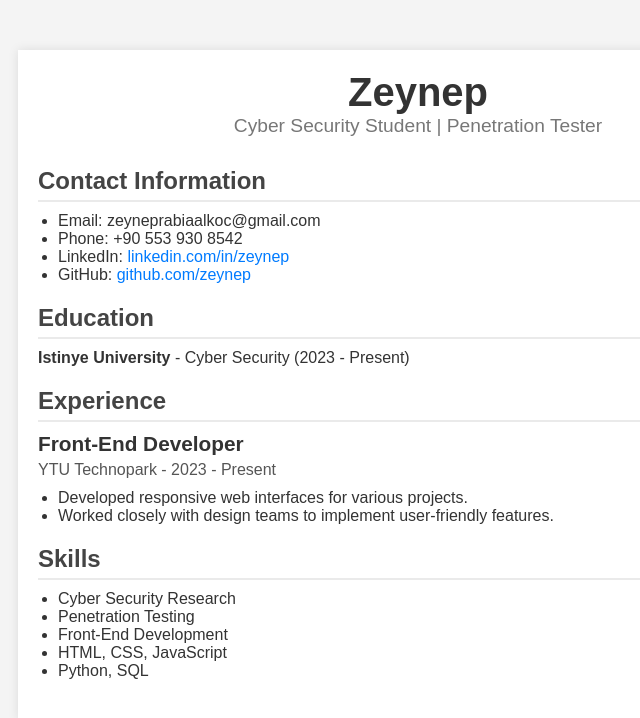
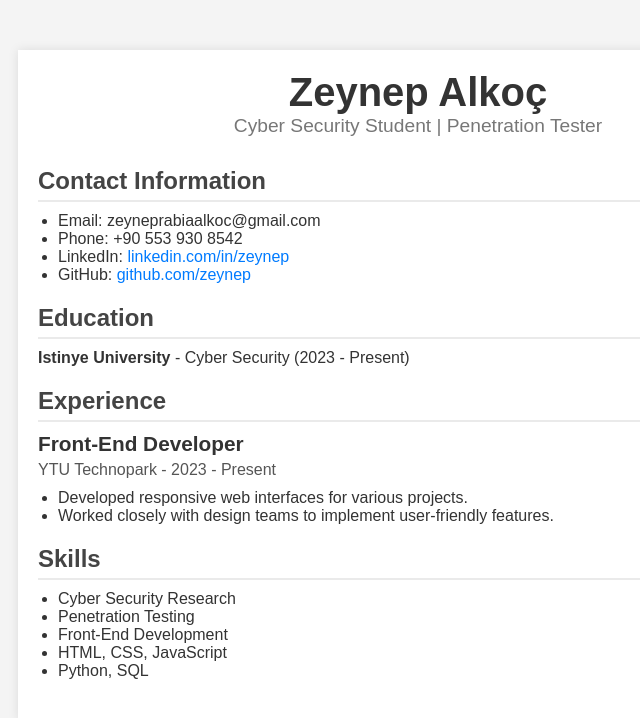
Before and after one commit to zeynepalkoc/zeynepalkoc.github.io, a plain HTML site: page index.html in a window 1280 px wide. Shown: the whole page, without its empty margins (222-862 px from the left). Drawn offline with Linux system fonts and the light colour scheme.

Commit message:
Update index.html

```diff
--- a/index.html
+++ b/index.html
@@ -9,7 +9,7 @@
 <body>
     <div class="container">
         <header>
-            <h1>Zeynep</h1>
+            <h1>Zeynep Alkoç</h1>
             <p>Cyber Security Student | Penetration Tester</p>
         </header>
 
```
